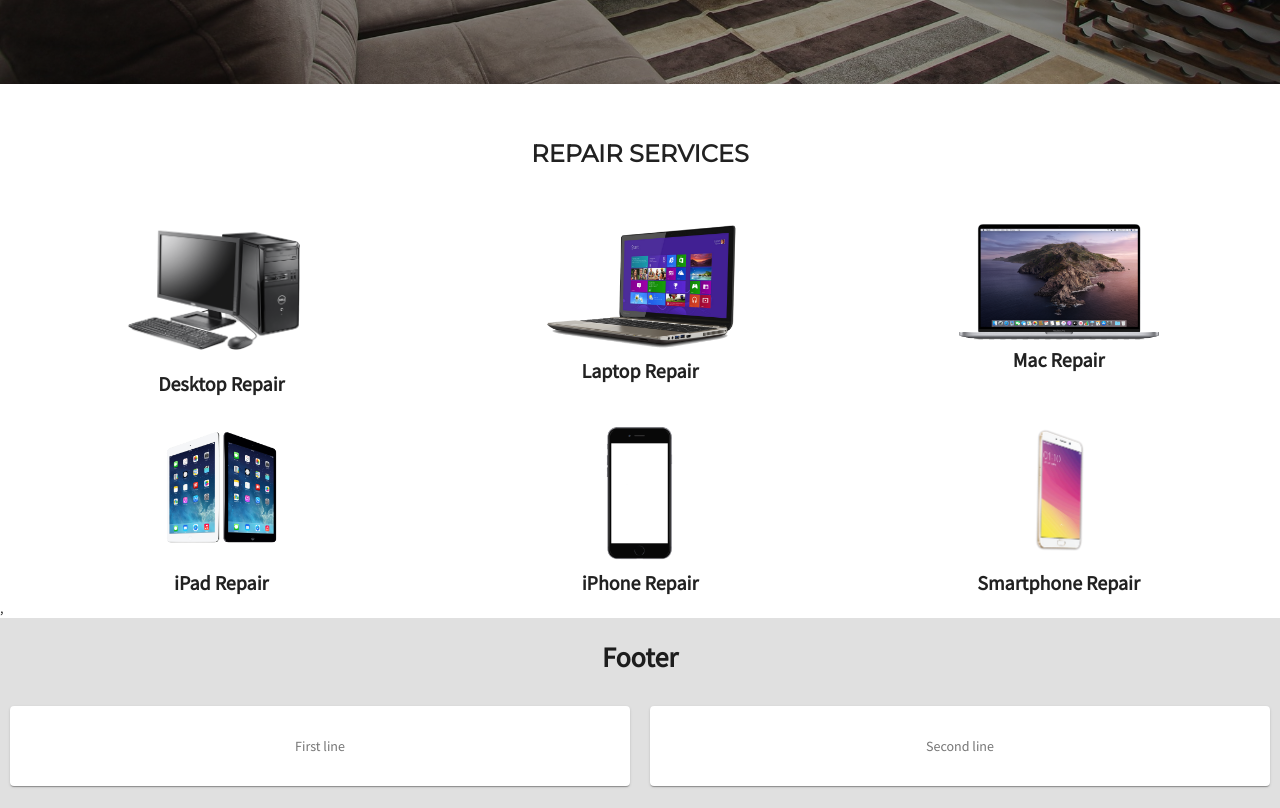
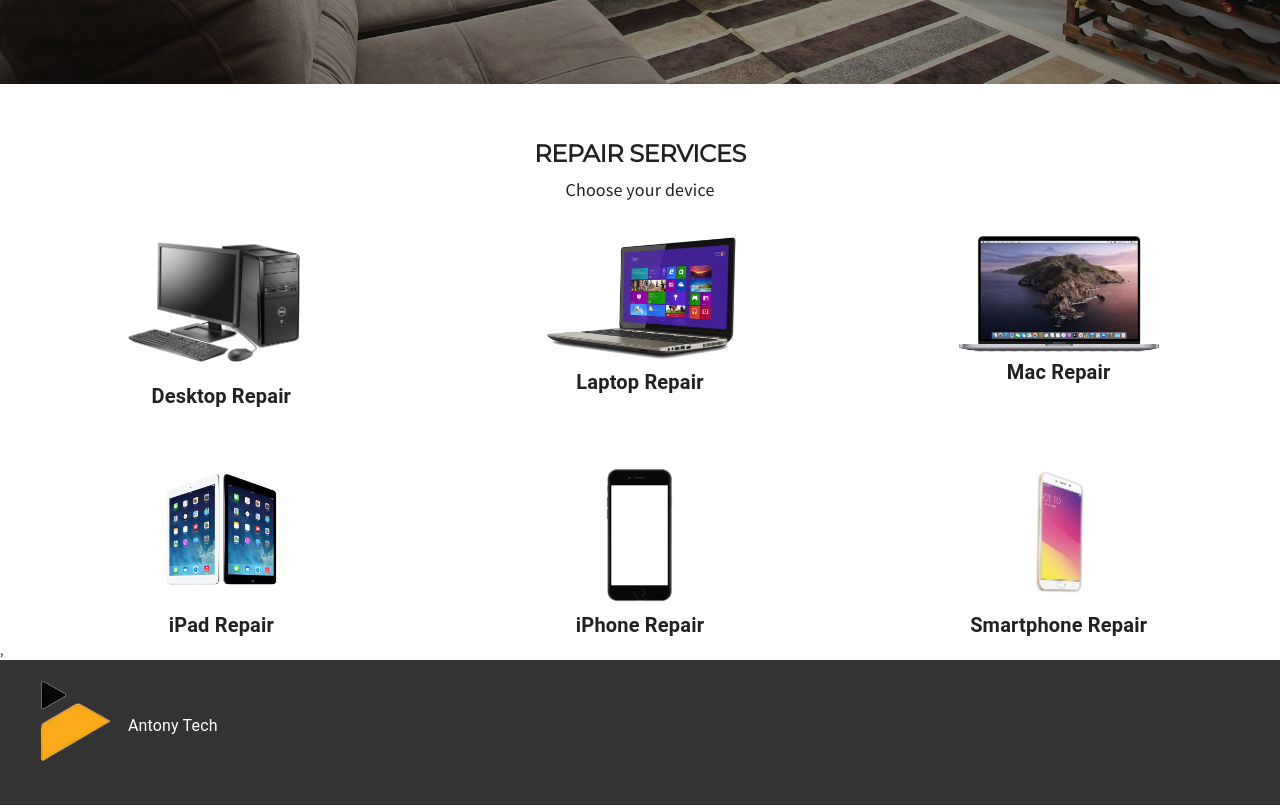
Before and after one commit to khan-skadi/antony-tech, a React (Create React App) app: page / in a window 1280 px wide. Shown: the part 540-1348 px from the top of the page. Built offline with nearby package versions, Linux system fonts and the light colour scheme.

Commit message:
Create Repair Services section

```diff
--- a/src/views/Footer.tsx
+++ b/src/views/Footer.tsx
@@ -1,15 +1,18 @@
 import React from 'react';
 import { makeStyles, createStyles, Theme } from '@material-ui/core/styles';
-import Paper from '@material-ui/core/Paper';
 import Grid from '@material-ui/core/Grid';
+import Typography from '@material-ui/core/Typography';
+
+import logo from '../assets/logo/at-logo.png';
 
 const useStyles = makeStyles((theme: Theme) =>
   createStyles({
-    paper: {
-      padding: theme.spacing(2),
-      margin: '10px',
-      textAlign: 'center',
-      color: theme.palette.text.secondary
+    footer: {
+      background: '#333'
+    },
+    text: {
+      textDecoration: 'none',
+      color: '#fff'
     }
   })
 );
@@ -18,20 +21,17 @@
   const classes = useStyles();
 
   return (
-    <footer>
+    <footer className={classes.footer}>
       <Grid container>
         <Grid item xs={12}>
-          <h1 style={{ textAlign: 'center' }}>Footer</h1>
-        </Grid>
-        <Grid item xs={6}>
-          <Paper className={classes.paper}>
-            <p>First line</p>
-          </Paper>
-        </Grid>
-        <Grid item xs={6}>
-          <Paper className={classes.paper}>
-            <p>Second line</p>
-          </Paper>
+          <div style={{ display: 'flex', alignItems: 'center' }}>
+            <a href="/" className={classes.text}>
+              <img src={logo} alt="Antony Tech" />
+            </a>
+            <Typography className={classes.text} variant="body1">
+              Antony Tech
+            </Typography>
+          </div>
         </Grid>
       </Grid>
     </footer>
--- a/src/views/RepairServices.tsx
+++ b/src/views/RepairServices.tsx
@@ -13,18 +13,25 @@
       textAlign: 'center'
     },
     sectionTitle: {
-      margin: '50px 0',
+      margin: '50px 0 0 0',
       fontSize: '24px',
       fontFamily: '"Montserrat", sans-serif',
       lineHeight: '40px',
       textTransform: 'uppercase',
       fontWeight: 600
     },
+    subtitle: {
+      fontFamily: theme.typography.fontFamily,
+      fontSize: '18px'
+    },
     sectionDesktop: {
       display: 'none',
       [theme.breakpoints.up('md')]: {
         display: 'flex'
       }
+    },
+    serviceInner: {
+      marginTop: '30px'
     },
     sectionMobile: {
       display: 'flex',
@@ -53,6 +60,7 @@
         <Grid container spacing={3}>
           {repairCategories.map((item, index) => (
             <Grid item xs={4} key={index}>
+              <div className={classes.serviceInner}>
                 <img
                   className={classes.serviceImage}
                   src={item.image}
@@ -61,6 +69,7 @@
                 <Typography className={classes.serviceText} variant="body1">
                   {item.text}
                 </Typography>
+              </div>
             </Grid>
           ))}
         </Grid>
@@ -73,6 +82,9 @@
       <Typography variant="h1" className={classes.sectionTitle}>
         Repair Services
       </Typography>
+      <Typography className={classes.subtitle} variant="subtitle1">
+        Choose your device
+      </Typography>
       <div className={classes.sectionDesktop}>{sectionDesktop}</div>
     </section>
   );
```
Lines whose indentation alone changed are shown as unchanged.
